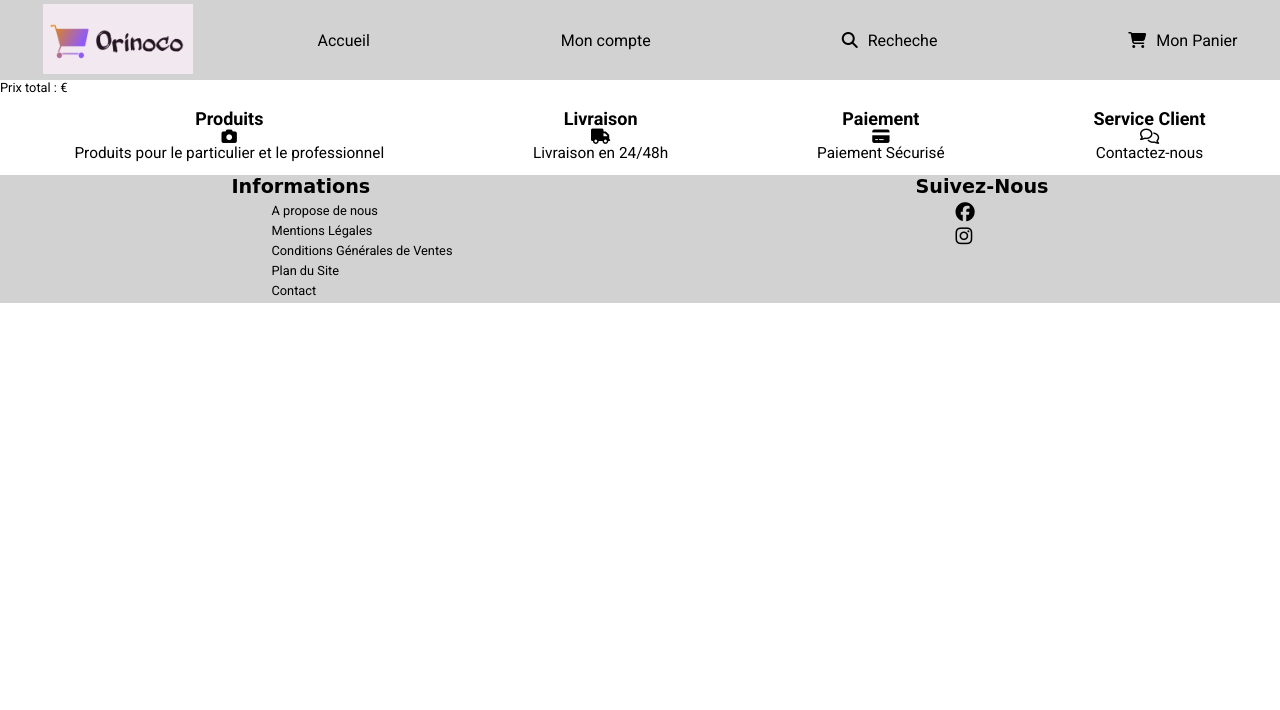
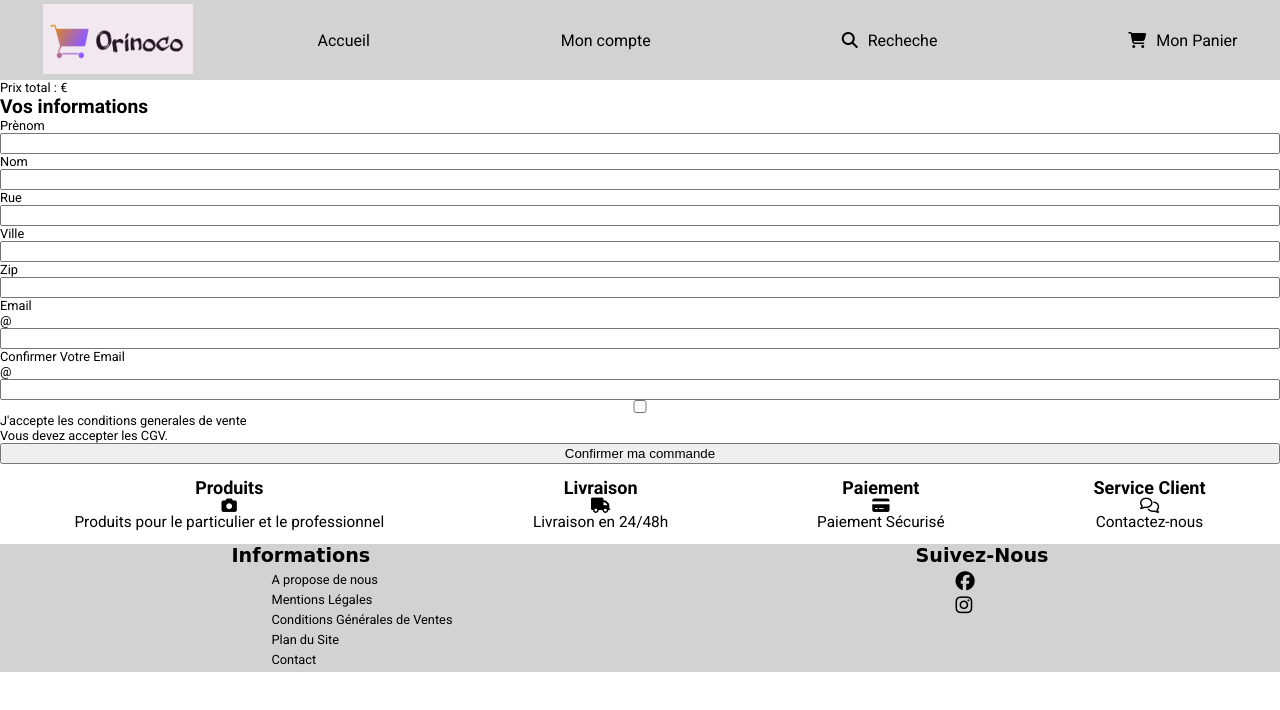
Before and after one commit to PeraldiP/PeraldiPaul_5_30082021, a plain HTML site: page Front-End/Panier/cart.html in a window 1280 px wide. Drawn offline with Linux system fonts and the light colour scheme; a web font is replaced by a local one.

Commit message:
Ajout suppression panier

```diff
--- a/Front-End/Panier/cart.html
+++ b/Front-End/Panier/cart.html
@@ -31,6 +31,31 @@
                 </section>
                 <section id="price-total">
                     <div>Prix total : <span id="price"></span>€</div>
+                </section>
+                <section class="formulaire">
+                    <h2>Vos informations</h2>
+                    <form>
+                        <label for="validationFirstName">Prènom</label>
+                        <input type="text" required>
+                        <label for="validationName">Nom</label>
+                        <input type="text" required>
+                        <label for="validationRue">Rue</label>
+                        <input type="text" aria-describedby="validationRueFeedback" required>
+                        <label for="validationVille">Ville</label>
+                        <input type="text" aria-describedby="validationVilleFeedback" required>
+                        <label for="validationCodePostal">Zip</label>
+                        <input type="text" aria-describedby="validationCodePostalFeedback">
+                        <label for="validatedInputEmail">Email</label>
+                        <span>@</span>
+                        <input type="text" aria-describedby="validatedInputEmail" required>
+                        <label for="validatedInputEmailConfirmation">Confirmer Votre Email</label>
+                        <span>@</span>
+                        <input type="text" aria-describedby="validatedInputEmailConfirmation" required>
+                        <input type="checkbox" value="" aria-describedby="invalidCheck3Feedback" required>
+                        <label for="invalidCheck3">J'accepte les conditions generales de vente</label>
+                        <div>Vous devez accepter les CGV.</div>
+                        <button type="submit">Confirmer ma commande</button>
+                    </form>
                 </section>
                 <section class="informations">
                     <div class="informations__choice">
--- a/Front-End/Panier/cart.js
+++ b/Front-End/Panier/cart.js
@@ -12,5 +12,12 @@ for (let productCart of listCartJSON){
                                                                     <p class="one-product__price">${article.getFormatedNumber()}€</p>
                                                                     <p class="quantity-product">Quantité : ${productCart[1]}</p>
                                                                 </div>`;
+            document.querySelectorAll(".cross").forEach(cross => {
+                console.log(cross);
+                cross.addEventListener("click", function () {
+                    deleteFavorites(this.dataset.id);
+                });
+            });
+
     });
 }
--- a/Front-End/js/favorites.js
+++ b/Front-End/js/favorites.js
@@ -34,3 +34,9 @@ function getFavorites(){
 function saveFavorites(listFavorites){
     localStorage.setItem("listFavorites",JSON.stringify(listFavorites));
 }
+
+function deleteFavorites(articleId){
+    let listFavorites = getFavorites();
+    listFavorites.shift(favorites => favorites.id != articleId);
+    saveFavorites(listFavorites);
+}
--- a/Front-End/sass/pages/_cart.scss
+++ b/Front-End/sass/pages/_cart.scss
@@ -13,3 +13,12 @@
     }
     margin: 10px;
 }
+
+.formulaire{
+    display: flex;
+    flex-direction: column;
+    form{
+        display: flex;
+        flex-direction: column;
+    }
+}
```
Also changed, not shown: Front-End/sass/main.css, 1 other file.
